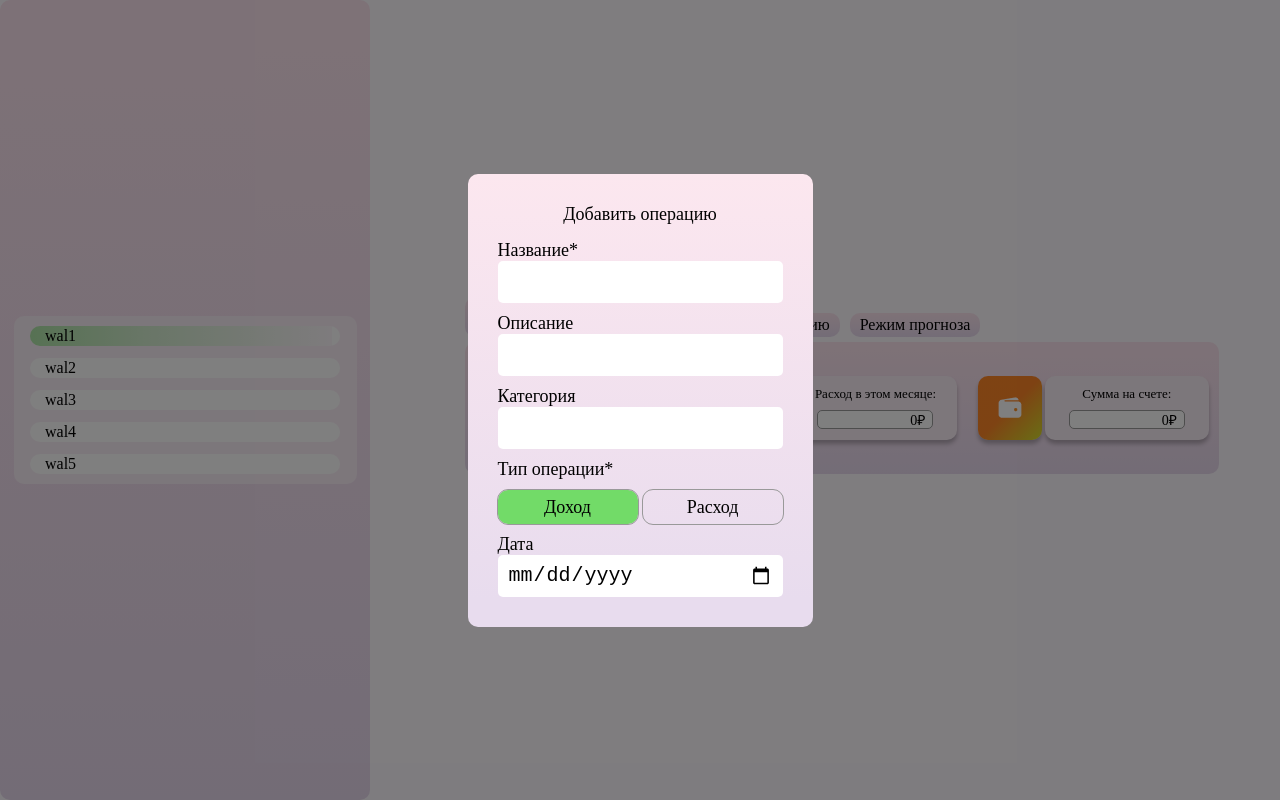
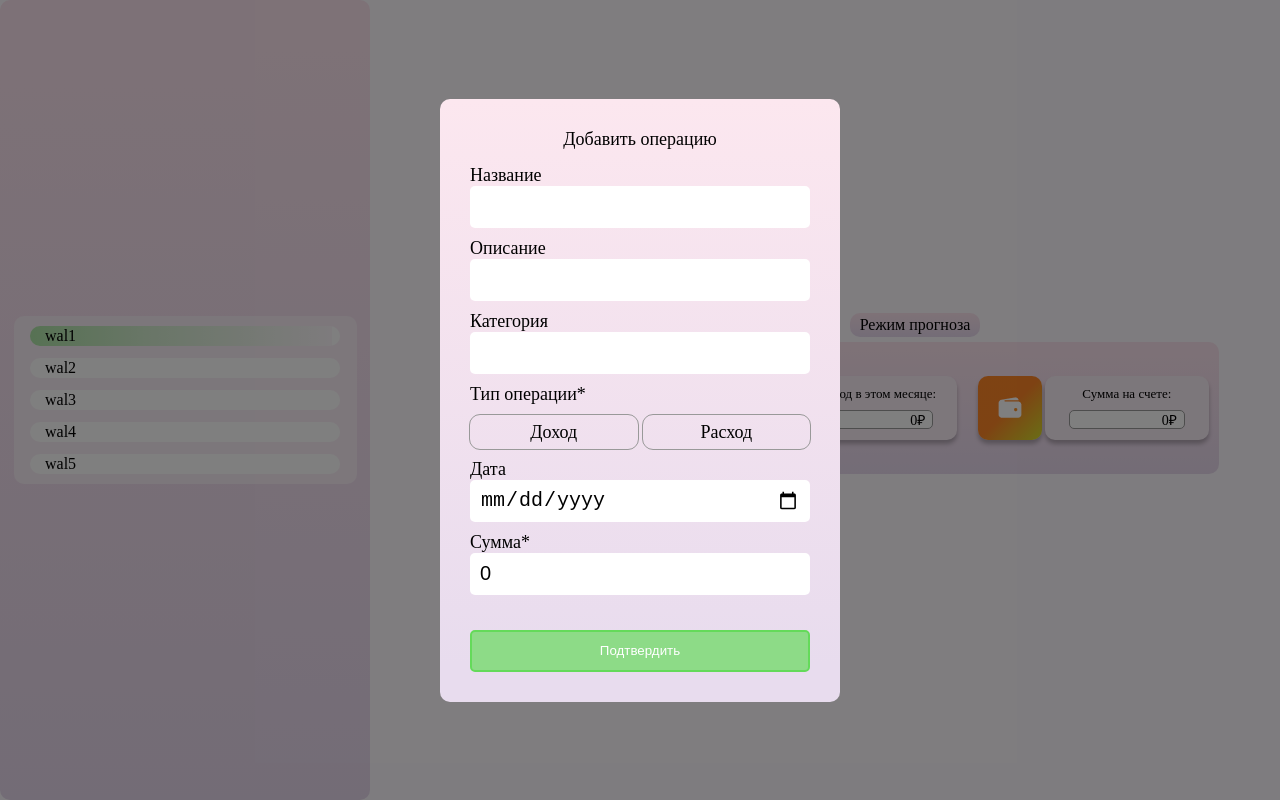
Before and after one commit to AlexandrShulgin/BudgetManager_pet, a React (Create React App) app in the folder client/: page /wallet in a window 1280 px wide. Both pictures are taken after a click on the element "Добавить операцию". Built offline with nearby package versions, Linux system fonts and the light colour scheme; a web font is replaced by a local one.

Commit message:
complete mvp add operation functional

```diff
--- a/client/src/components/NewOperationModal/NewOperationModal.jsx
+++ b/client/src/components/NewOperationModal/NewOperationModal.jsx
@@ -1,25 +1,67 @@
 import classes from './NewOperationModal.module.css'
 import MyInput from '../UI/MyInput/MyInput'
 import MyRadio from '../UI/MyCheckbox/MyRadio';
+import MyButton from '../UI/MyButton/MyButton';
+import { useState } from 'react';
+import { observer } from 'mobx-react-lite';
+import { useContext } from 'react';
+import { Context } from '../..';
 /*Заменить Категорию из инпута в дропдаун*/
 
-const NewOperationModal = () => {
+const NewOperationModal = observer((props) => {
+
+    const {wallet} = useContext(Context)
+    const wal = wallet.wallets[wallet.selectedWallet.id-1]
+    const [type, setType] = useState("income")
+    const [amount, setAmount] = useState(0)
+    const submitHandler = (e) => {
+        e.preventDefault()
+        if (type === "income") {
+            wal.income += parseFloat(amount)
+            wal.amount += parseFloat(amount)
+        } else {
+            wal.expense += parseFloat(amount)
+            wal.amount -= parseFloat(amount)
+        }
+        setType("income")
+        setAmount(0)
+        props.visible(false)
+    }
+
     return (
         <div className={classes.NewOperationModal}>
             <div className={classes.Header}>Добавить операцию</div>
-            <form>
-                <MyInput required={"required"} caption={"Название"}/>
-                <MyInput caption={"Описание"}/>
-                <MyInput caption={"Категория"}/>
+            <form onSubmit={submitHandler}>
+                <MyInput id={"name"}
+                         /*required={"required"}*/ caption={"Название"}/>
+                <MyInput id={"description"}
+                         caption={"Описание"}/>
+                <MyInput id={"category"}
+                         caption={"Категория"}/>
                 Тип операции*
                 <div className={classes.RadioArea}>
-                    <MyRadio checked={"checked"} name={"type"} id={"income"} label={"Доход"}/>
-                    <MyRadio name={"type"} id={"expense"} label={"Расход"}/>
+                    <MyRadio id={"income"}
+                             name={"type"} label={"Доход"}
+                             onChange={(e) => setType(e.target.id)}
+                             />
+                    <MyRadio id={"expense"}
+                             name={"type"} label={"Расход"}
+                             onChange={(e) => setType(e.target.id)}
+                             />
                 </div>
-                <MyInput type={"date"} caption={"Дата"}/>
+                <MyInput id={"date"}
+                         type={"date"} caption={"Дата"}/>
+                <MyInput id={"amount"}
+                         type={"number"}
+                         required={"required"}
+                         caption={"Сумма"}
+                         onChange={(e) => setAmount(e.target.value)}
+                         value={amount}/>
+                <MyButton type={"submit"} className={classes.SubmitButton}>Подтвердить</MyButton>
+
             </form>
         </div>
      );
-}
+})
 
 export default NewOperationModal;
--- a/client/src/components/NewOperationModal/NewOperationModal.module.css
+++ b/client/src/components/NewOperationModal/NewOperationModal.module.css
@@ -4,12 +4,14 @@
     justify-content: center;
     align-items: center;
     gap: 15px;
+    width: 400px;
     padding: 30px;
     font-weight: lighter;
     font-size: 18px;
 }
 
 .NewOperationModal form {
+    width: 100%;
     display: flex;
     flex-direction: column;
     gap: 10px;
@@ -19,3 +21,9 @@
     display: flex;
     gap: 5px;
 }
+
+.SubmitButton {
+    width: 100%;
+    height: 42px;
+    margin-top: 25px;
+}
--- a/client/src/components/UI/DashboardItem/DashboardItem.jsx
+++ b/client/src/components/UI/DashboardItem/DashboardItem.jsx
@@ -8,10 +8,12 @@ import { Context } from '../../..'
 
 const DashboardItem = observer((props) => {
     const {wallet} = useContext(Context)
-    const [money, setMoney] = useState({income: 0, expense: 0, amount: 0})
+    const wal = wallet.wallets[wallet.selectedWallet.id-1]
+    const [money, setMoney] = useState({income: wal.income, expense: wal.expense, amount: wal.amount})
     useEffect(() => {
-        setMoney({income: wallet.selectedWallet.income, expense: wallet.selectedWallet.expense, amount: wallet.selectedWallet.amount})
-    }, [wallet.selectedWallet])
+        setMoney({income: wal.income, expense: wal.expense, amount: wal.amount})
+    }, [wal, wal.income, wal.expense, wal.amount
+    ])
     return (
         <div className={classes.DashboardItem}>
             {props.type === "income" ?
--- a/client/src/components/UI/MyButton/MyButton.jsx
+++ b/client/src/components/UI/MyButton/MyButton.jsx
@@ -1,10 +1,11 @@
 import classes from './MyButton.module.css'
 
 const MyButton = (props) => {
+
     return (
         <button
-            style={{width: props.width, height: props.height, backgroundColor: props.backgroundColor}}
-            className={classes.MyButton}>
+            className={`${classes.MyButton} ${props.className}`}
+            type={props.type}>
                 {props.children}
         </button>
      );
--- a/client/src/components/UI/MyCheckbox/MyRadio.jsx
+++ b/client/src/components/UI/MyCheckbox/MyRadio.jsx
@@ -1,10 +1,17 @@
 import classes from "./MyRadio.module.css"
 
-const MyRadio = ({name, id, label, checked}) => {
+const MyRadio = ({name, id, label, checked, onChange, value}) => {
     return (
         <div className={classes.MyRadio}>
-            <input checked={checked} name={name} id={id} type={"radio"} className={classes.MyRadio}/>
-            <label for={id}>{label}</label>
+            <input
+                checked={checked}
+                name={name}
+                id={id}
+                type={"radio"}
+                className={classes.MyRadio}
+                onChange={onChange}
+                value={value}/>
+            <label htmlFor={id}>{label}</label>
         </div>
      );
 }
--- a/client/src/components/UI/MyInput/MyInput.jsx
+++ b/client/src/components/UI/MyInput/MyInput.jsx
@@ -4,7 +4,13 @@ const MyInput = (props) => {
     return (
         <div className={classes.MyInputContainer}>
             <div className={classes.MyInputCaption}>{props.required ? props.caption + '*' : props.caption}</div>
-            <input type={props.type} required={props.required}  className={classes.MyInput}/>
+            <input
+                id={props.id}
+                type={props.type}
+                required={props.required}
+                className={classes.MyInput}
+                onChange={props.onChange}
+                value={props.value}/>
         </div>
      );
 }
--- a/client/src/pages/Wallet.jsx
+++ b/client/src/pages/Wallet.jsx
@@ -33,7 +33,7 @@ const Wallet = observer(() => {
                 <div className={classes.WalletDashboard}>
                     <div className={classes.DashboardMenu}>
                         <MyContainer>{name}</MyContainer>
-                        <MyContainer className={classes.click} clickHandler={() => clickHandler(<NewOperationModal/>)}>Добавить операцию</MyContainer>
+                        <MyContainer className={classes.click} clickHandler={() => clickHandler(<NewOperationModal visible={setModal}/>)}>Добавить операцию</MyContainer>
                         <MyContainer>Удалить операцию</MyContainer>
                         <MyContainer>Режим прогноза</MyContainer>
                     </div>
--- a/client/src/store/WalletStore.js
+++ b/client/src/store/WalletStore.js
@@ -1,5 +1,9 @@
 import {makeAutoObservable} from 'mobx';
+import { configure } from "mobx"
 
+configure({
+    enforceActions: "never",
+})
 export default class WalletStore {
     constructor() {
         this._wallets = [
```
